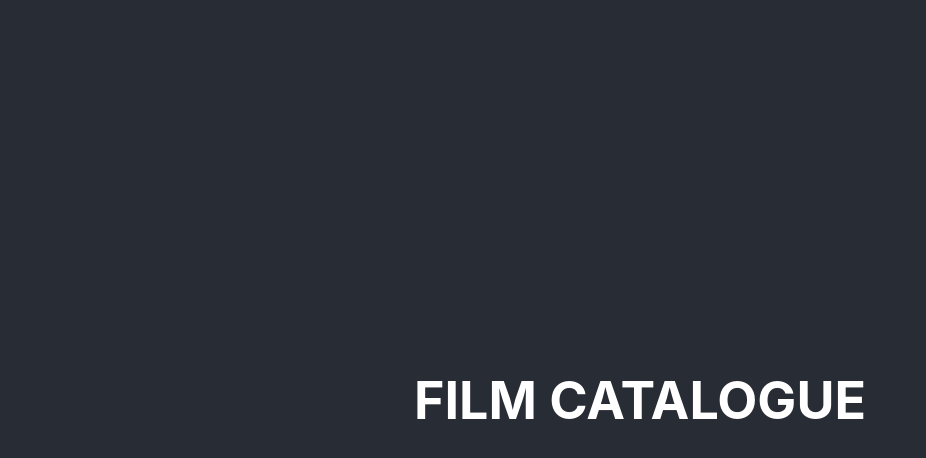
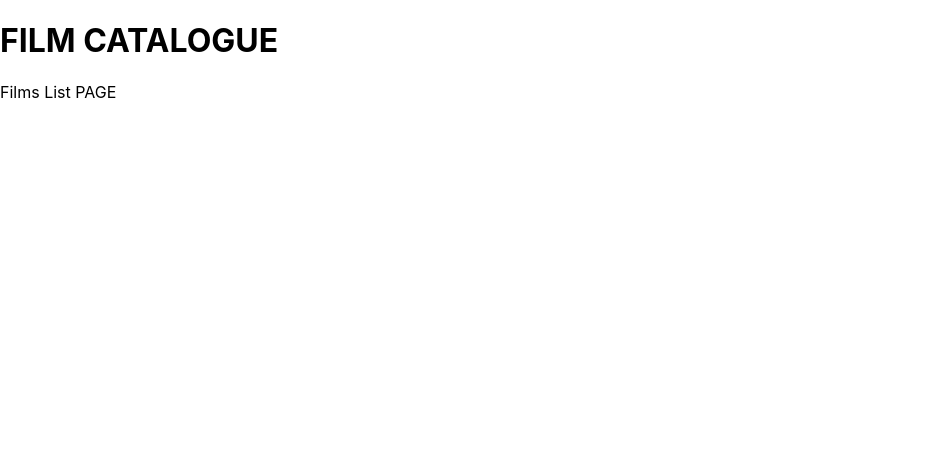
Before and after one commit to sEkHMeT90/film-catalogue, a React (Create React App) app: page / in a window 1280 px wide. Shown: the top 458 px of the page, without its empty margins (0-926 px from the left). Built offline with nearby package versions, Linux system fonts and the light colour scheme.

Commit message:
Routing added and basic pages

```diff
--- a/package.json
+++ b/package.json
@@ -5,6 +5,8 @@
   "dependencies": {
     "@emotion/react": "^11.10.5",
     "@emotion/styled": "^11.10.5",
+    "@fontsource/roboto": "^4.5.8",
+    "@mui/icons-material": "^5.10.9",
     "@mui/material": "^5.10.11",
     "@tanstack/react-query": "^4.13.4",
     "@testing-library/jest-dom": "^5.16.5",
--- a/src/App.tsx
+++ b/src/App.tsx
@@ -1,14 +1,17 @@
-import React from 'react';
-import './App.css';
+import React from "react";
+import { BrowserRouter } from "react-router-dom";
+import "./App.css";
 
-function App() {
+import Header from "./components/Header/Header";
+import Routing from "./routes/routing";
+
+const App = () => {
   return (
-    <div className="App">
-      <header className="App-header">
-        <h1>FILM CATALOGUE</h1>
-      </header>
-    </div>
+    <BrowserRouter>
+      <Header />
+      <Routing />
+    </BrowserRouter>
   );
-}
+};
 
 export default App;
--- /dev/null
+++ b/src/api/api.helpers.ts
@@ -0,0 +1,3 @@
+export const API_URL = "https://api.themoviedb.org/";
+export const API_KEY = "8f781d70654b5a6f2fa69770d1d115a3";
+// https://api.themoviedb.org/3/movie/76341?api_key=<<api_key>>&language=de
--- /dev/null
+++ b/src/components/Header/Header.tsx
@@ -0,0 +1,11 @@
+import React from "react";
+
+export const Header = () => {
+  return (
+    <header>
+      <h1>FILM CATALOGUE</h1>
+    </header>
+  );
+};
+
+export default Header;
--- /dev/null
+++ b/src/pages/FilmDetails/FilmDetails.tsx
@@ -0,0 +1,7 @@
+import React from "react";
+
+const FilmsList: React.FC = () => {
+  return <p>Films List PAGE</p>;
+};
+
+export default FilmsList;
--- /dev/null
+++ b/src/pages/FilmsList/FilmsList.tsx
@@ -0,0 +1,7 @@
+import React from "react";
+
+const FilmDetails: React.FC = () => {
+  return <p>Film Details PAGE</p>;
+};
+
+export default FilmDetails;
--- /dev/null
+++ b/src/pages/MyList/MyList.tsx
@@ -0,0 +1,7 @@
+import React from "react";
+
+const MyList: React.FC = () => {
+  return <p>My List PAGE</p>;
+};
+
+export default MyList;
--- /dev/null
+++ b/src/routes/routes.ts
@@ -0,0 +1,5 @@
+export const ROUTES = {
+    FILMS_LIST: '/',
+    FILM_DETAILS: '/details',
+    MY_LIST: '/myList',
+  };
--- /dev/null
+++ b/src/routes/routing.tsx
@@ -0,0 +1,19 @@
+import React from "react";
+import { Route, Routes } from "react-router-dom";
+import { ROUTES } from "./routes";
+
+import FilmsList from "../pages/FilmDetails/FilmDetails";
+import FilmDetails from "../pages/FilmsList/FilmsList";
+import MyList from "../pages/MyList/MyList";
+
+const Routing = () => {
+  return (
+    <Routes>
+      <Route path={ROUTES.FILMS_LIST} element={<FilmsList />} />
+      <Route path={ROUTES.FILM_DETAILS} element={<FilmDetails />} />
+      <Route path={ROUTES.MY_LIST} element={<MyList />} />
+    </Routes>
+  );
+};
+
+export default Routing;
```
Also changed, not shown: .eslintrc.json, 2 other files (tests, documents, lock files or other folders).
